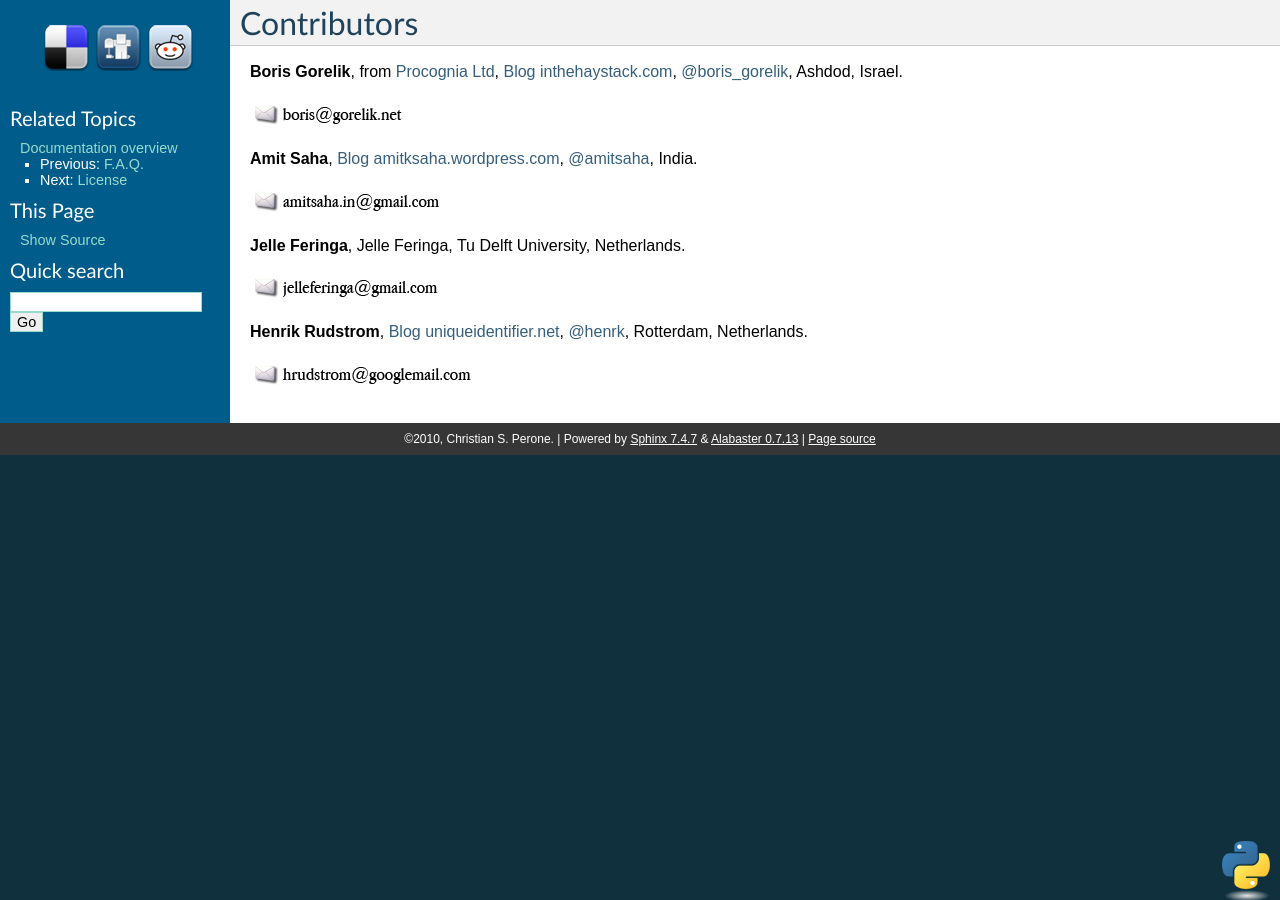
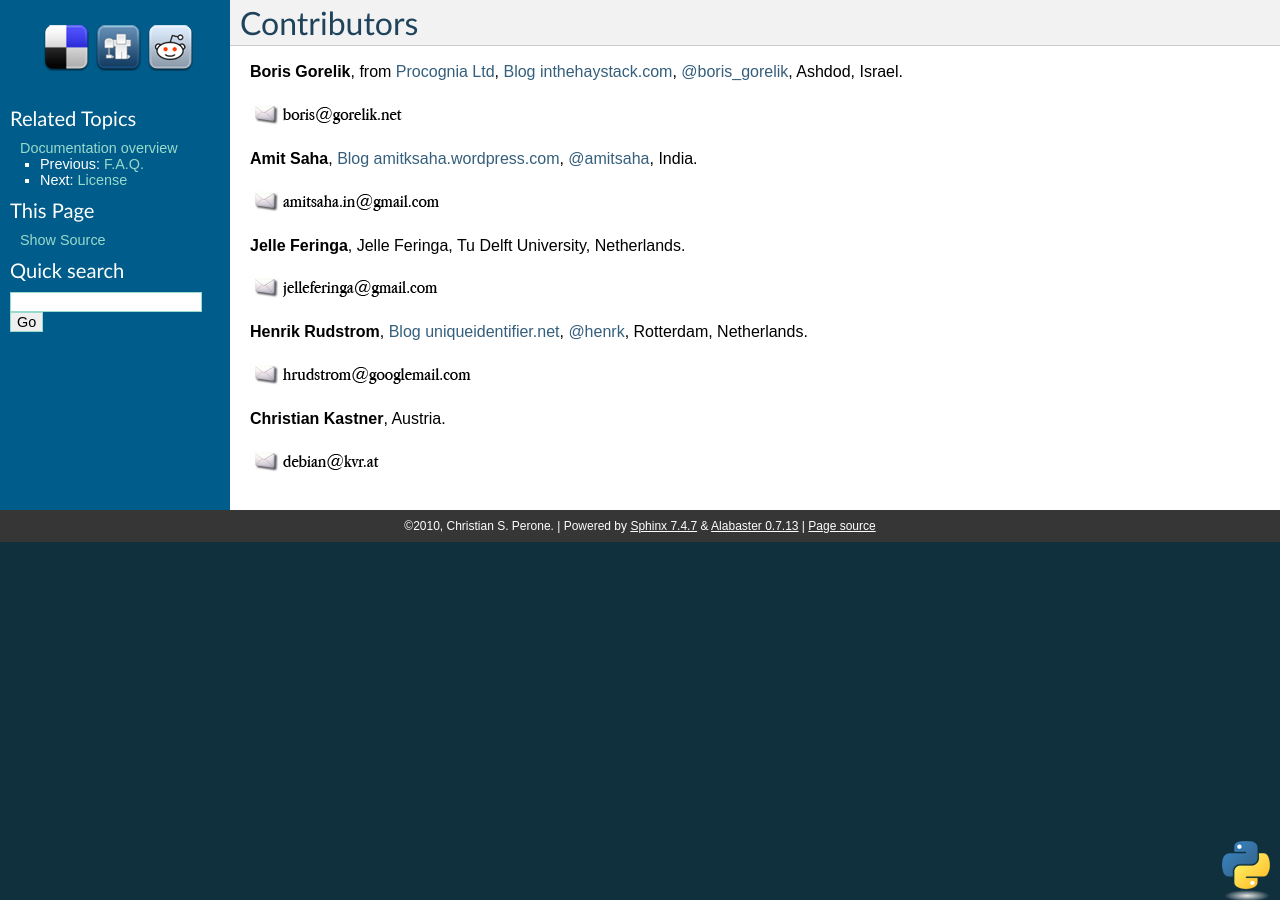
Before and after one commit to perone/Pyevolve, a Sphinx documentation site: the page built from docs/source/contributors.rst, in a window 1280 px wide. Built offline with Sphinx 7.4.7, drawn with Linux system fonts in a browser that asks for light colours.

Commit message:
Added Christian Kastner as contributor.

```diff
--- a/docs/source/contributors.rst
+++ b/docs/source/contributors.rst
@@ -17,3 +17,7 @@ Contributors
 **Henrik Rudstrom**, `Blog uniqueidentifier.net <http://uniqueidentifier.net>`_, `@henrk <http://twitter.com/henrk>`_, Rotterdam, Netherlands.
 
 .. image:: imgs/email_henrik.png
+
+**Christian Kastner**, Austria.
+
+.. image:: imgs/email_christian_kastner.png
```
Also changed, not shown: docs/source/imgs/email_christian_kastner.png (added).
